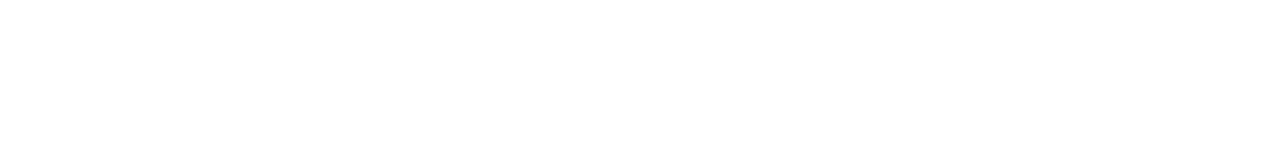
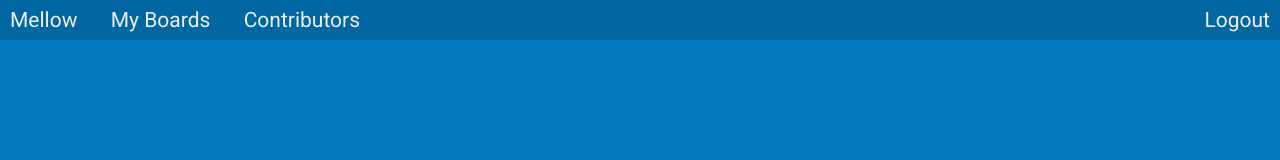
Before and after one commit to kaylaanderson/Mello, a plain HTML site: page index.html in a window 1280 px wide. Drawn offline with nearby package versions, Linux system fonts and the light colour scheme.

Commit message:
Style nav

```diff
--- a/assets/css/style.css
+++ b/assets/css/style.css
@@ -0,0 +1,60 @@
+*,
+*::after,
+*::before {
+  box-sizing: border-box;
+}
+
+html,
+body,
+.ui {
+  margin: ;
+  padding: 0;
+  height: 100%;
+}
+
+body {
+  font-family: 'Roboto';
+  font-size: 14px;
+  line-height: 1.3em;
+}
+
+.ui {
+  background-color: #0079bf;
+  color: #eee;
+}
+
+nav {
+  background-color: #0067a3;
+  display: flex;
+  justify-content: space-between;
+  align-items: center;
+  font-size: 1.5em;
+  padding: 10px;
+  height: 40px;
+}
+
+nav a,
+nav a:visited,
+nav button {
+  text-decoration: inherit;
+  color: inherit;
+  background-color: unset;
+  cursor: pointer;
+  user-select: none;
+}
+
+nav a:focus,
+nav a:visited:focus,
+nav button:focus {
+  outline: white auto 5px;
+  outline-color: white;
+  outline-style: auto;
+  outline-width: 5px;
+}
+
+.nav--left {
+  display: flex;
+  justify-content: space-between;
+  width: 350px;
+  max-width: 75%;
+}
--- a/index.html
+++ b/index.html
@@ -15,5 +15,18 @@
     <link rel="stylesheet" type="text/css" href="assets/css/style.css" />
     <title>Mello</title>
   </head>
-  <body></body>
+  <body>
+    <div class="ui">
+      <nav>
+        <div class="nav--left">
+          <span>Mellow</span>
+          <a href="#">My Boards</a>
+          <a href="#">Contributors</a>
+        </div>
+        <div class="nav--right">
+          <a href="#">Logout</a>
+        </div>
+      </nav>
+    </div>
+  </body>
 </html>
```
